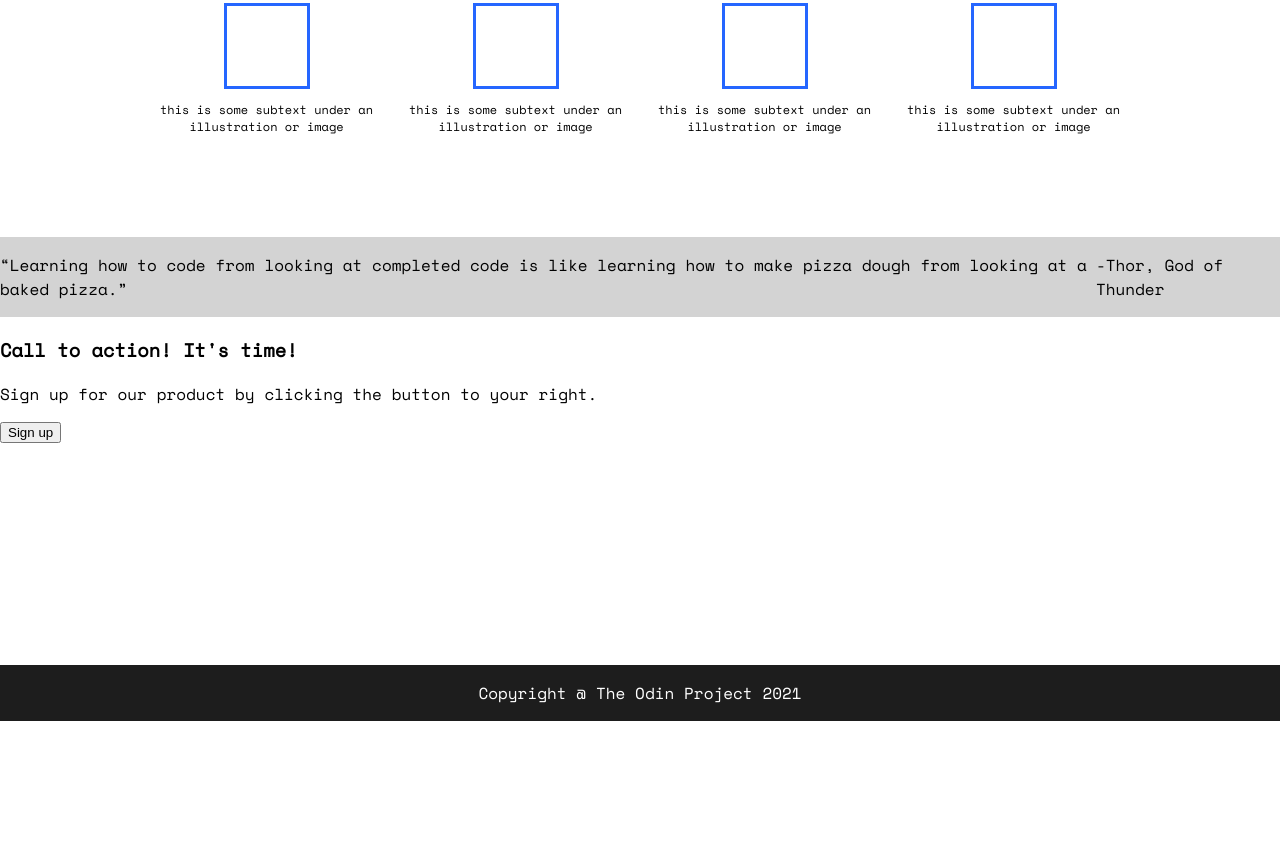
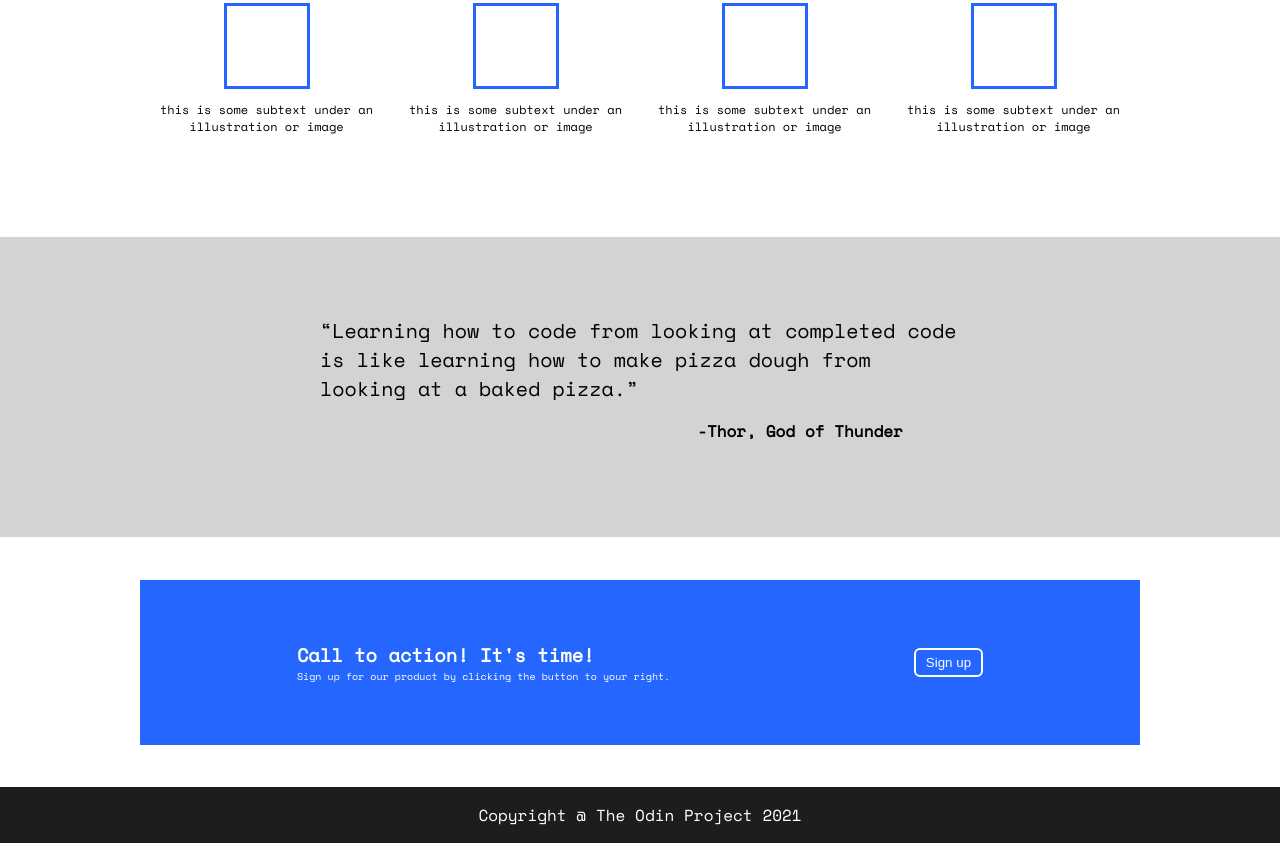
Before and after one commit to jamescrutchley/landing-page, a plain HTML site: page index.html in a window 1280 px wide. Shown: the part 559-1402 px from the top of the page. Before the commit the page ends 1280 px from the top, so only its background shows below. Drawn offline with nearby package versions, Linux system fonts and the light colour scheme.

Commit message:
finish main styling

```diff
--- a/index.html
+++ b/index.html
@@ -58,14 +58,16 @@
         </div>
 
         <div class="block-three">
-            <p>“Learning how to code from looking at completed code is like learning how to make pizza dough from looking at a baked pizza.” </p>
+            <q>Learning how to code from looking at completed code is like learning how to make pizza dough from looking at a baked pizza.</q>
             <p>-Thor, God of Thunder</p>
         </div>
 
         <div class="block-four">
             <div class="call-to-action">
-                <h3>Call to action! It's time!</h3>
-                <p>Sign up for our product by clicking the button to your right.</p>
+                <div class="sub-block-four">
+                    <h3>Call to action! It's time!</h3>
+                    <p>Sign up for our product by clicking the button to your right.</p>
+                </div>
                 <button>Sign up</button>
             </div>
         </div>
--- a/style.css
+++ b/style.css
@@ -134,13 +134,71 @@ a {
     border: solid rgb(37, 102, 255) 3px;
 }
 
+/* Block three */
+
 .block-three {
     background-color: lightgray;
     display: flex;
+    flex-direction: column;
+    height: 300px;
+    align-items: center;
+    justify-content: center;
+    padding-left: 25%;
+    padding-right: 25%;
 }
 
+.block-three q {
+    font-size: 20px;
+}
+
+.block-three p {
+    font-weight: bold;
+    padding-left: 50%;
+}
+
+/* Block four */
+
 .block-four {
+    height: 250px;
     display: flex;
+    justify-content: center;
+    align-items: center;
+}
+
+.call-to-action {
+    display: flex;
+    background-color: rgb(37, 102, 255);
+    color: white;
+    width: 75%;
+    height: 50%;
+    margin: 50px;
+    padding: 20px;
+    align-items: center;
+    justify-content: space-evenly;
+}
+
+.sub-block-four {
+    width: 50%;
+    gap: 10px;
+}
+
+.sub-block-four p, h3 {
+    margin: 0;
+}
+
+.sub-block-four p {
+    font-size: 10px;
+}
+
+.call-to-action button {
+    color: white;
+    background-color: rgb(37, 102, 255);
+    border: white solid 2px;
+    padding-right: 10px;
+    padding-left: 10px;
+    padding-top: 5px;
+    padding-bottom: 5px;
+    border-radius: 6px;
 }
 
 .footer {
```
